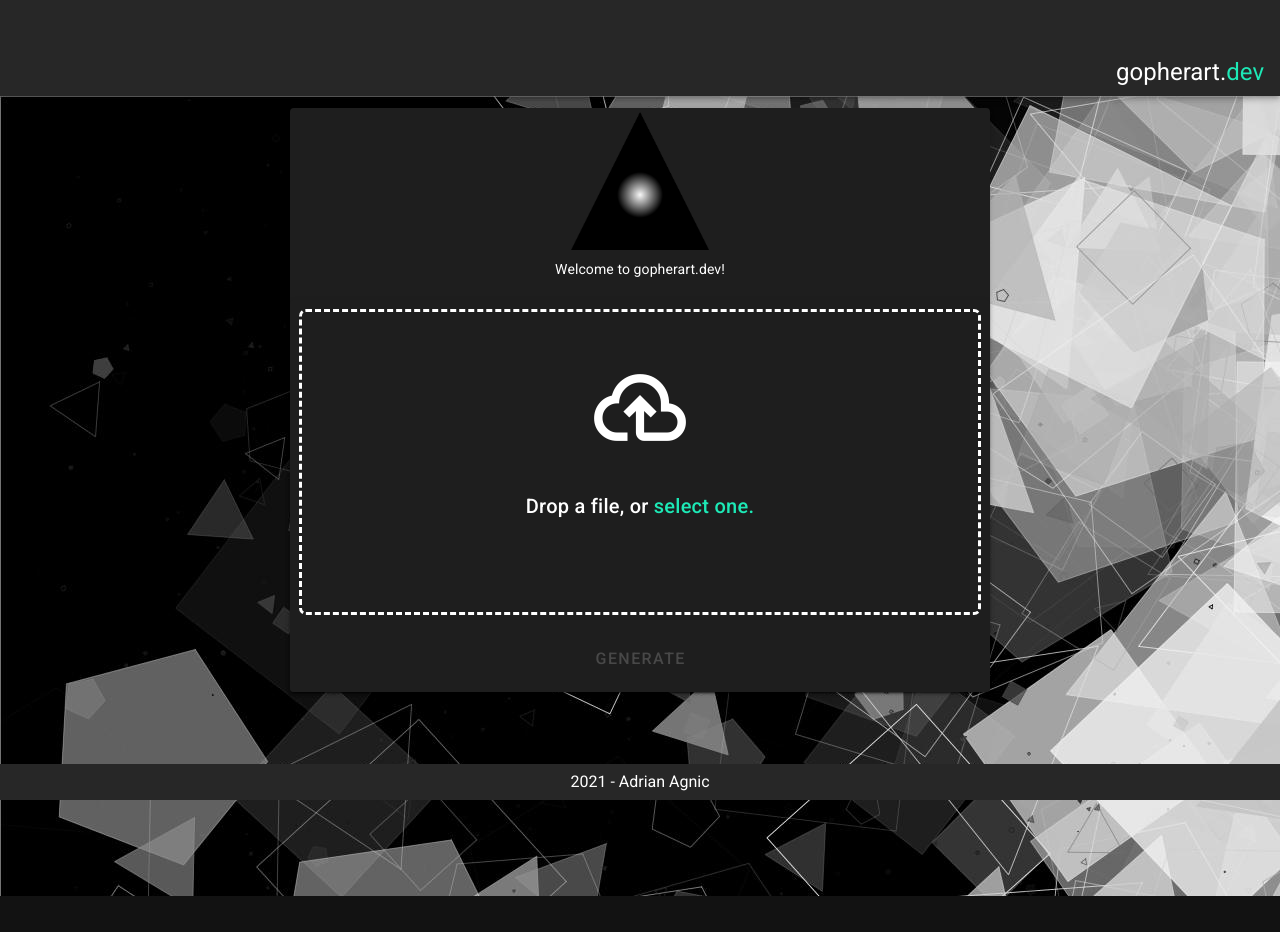
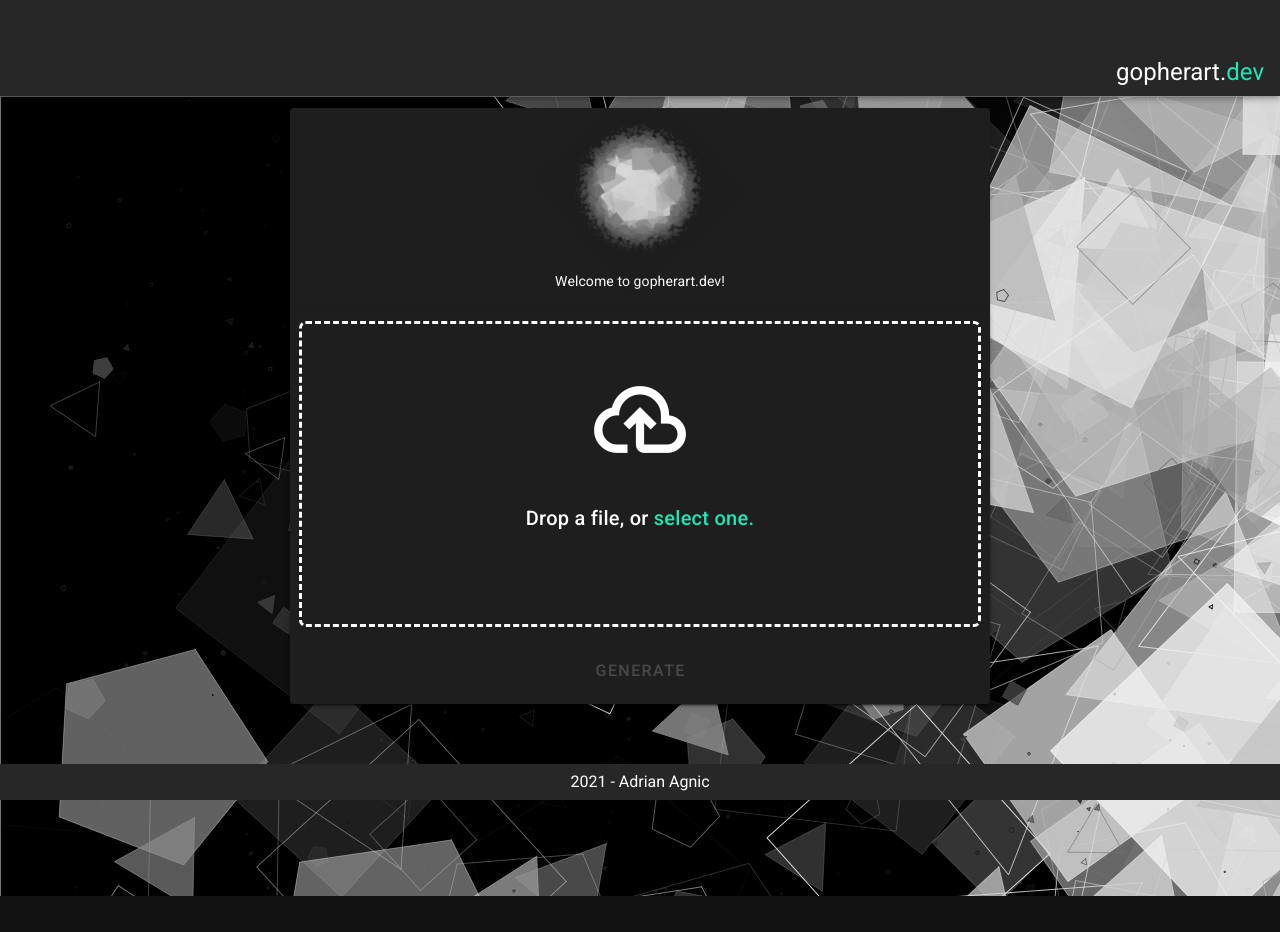
Before and after one commit to ajagnic/gopherart, a Nuxt app: page / in a window 1280 px wide. Built offline with nearby package versions, Linux system fonts and the light colour scheme.

Commit message:
new logo + animation

```diff
--- a/pages/index.vue
+++ b/pages/index.vue
@@ -5,7 +5,9 @@
         <v-card-text>
           <v-row>
             <v-spacer />
-            <img src="@/assets/logo.png" width="20%" />
+            <div id="scaler">
+              <div id="logo"></div>
+            </div>
             <v-spacer />
           </v-row>
         </v-card-text>
@@ -35,3 +37,45 @@
   },
 }
 </script>
+
+<style scoped>
+#logo {
+  width: 150px;
+  height: 150px;
+  background: url('~assets/logo.png');
+  background-size: contain;
+  -webkit-animation: rotation 40s infinite linear;
+  -moz-animation: rotation 40s infinite linear;
+  -o-animation: rotation 40s infinite linear;
+  animation: rotation 40s infinite linear;
+}
+
+#scaler {
+  width: 150px;
+  height: 150px;
+  -webkit-animation: scale 5s infinite;
+  -moz-animation: scale 5s infinite;
+  -o-animation: scale 5s infinite;
+  animation: scale 5s infinite;
+}
+
+@keyframes rotation {
+  from {
+    transform: rotate(0deg);
+  }
+  to {
+    transform: rotate(359deg);
+  }
+}
+
+@keyframes scale {
+  0%,
+  100% {
+    transform: scale(100%);
+  }
+
+  50% {
+    transform: scale(110%);
+  }
+}
+</style>
```
Also changed, not shown: assets/logo.png.
